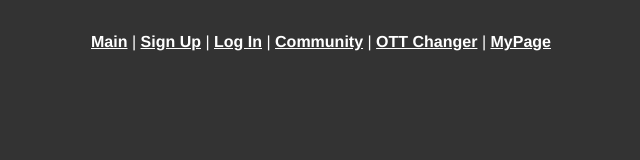
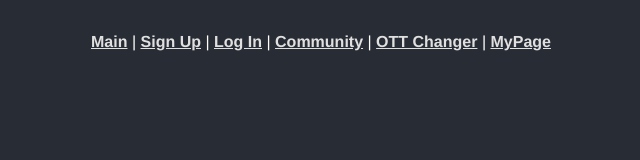
Before and after one commit to seoyoung81/OTT-CHANGER, a Vue app in the folder final-pjt-front/: page / in a window 1280 px wide. Shown: the top 160 px of the page, without its empty margins (319-959 px from the left). Built offline with nearby package versions, Linux system fonts and the light colour scheme.

Commit message:
color theme add

```diff
--- a/final-pjt-front/src/App.vue
+++ b/final-pjt-front/src/App.vue
@@ -57,17 +57,17 @@ nav {
 
 nav a {
   font-weight: bold;
-  color: #ffffff;
+  color: #e0e0e0;
 }
 
 nav a.router-link-exact-active {
-  color: #2a73ac;
+  color: #61dafb;
 }
 
 body {
   margin: 0;
   padding: 0;
-  background-color: rgb(51, 51, 51);
+  background-color: #282c34;
 }
 
 
```
